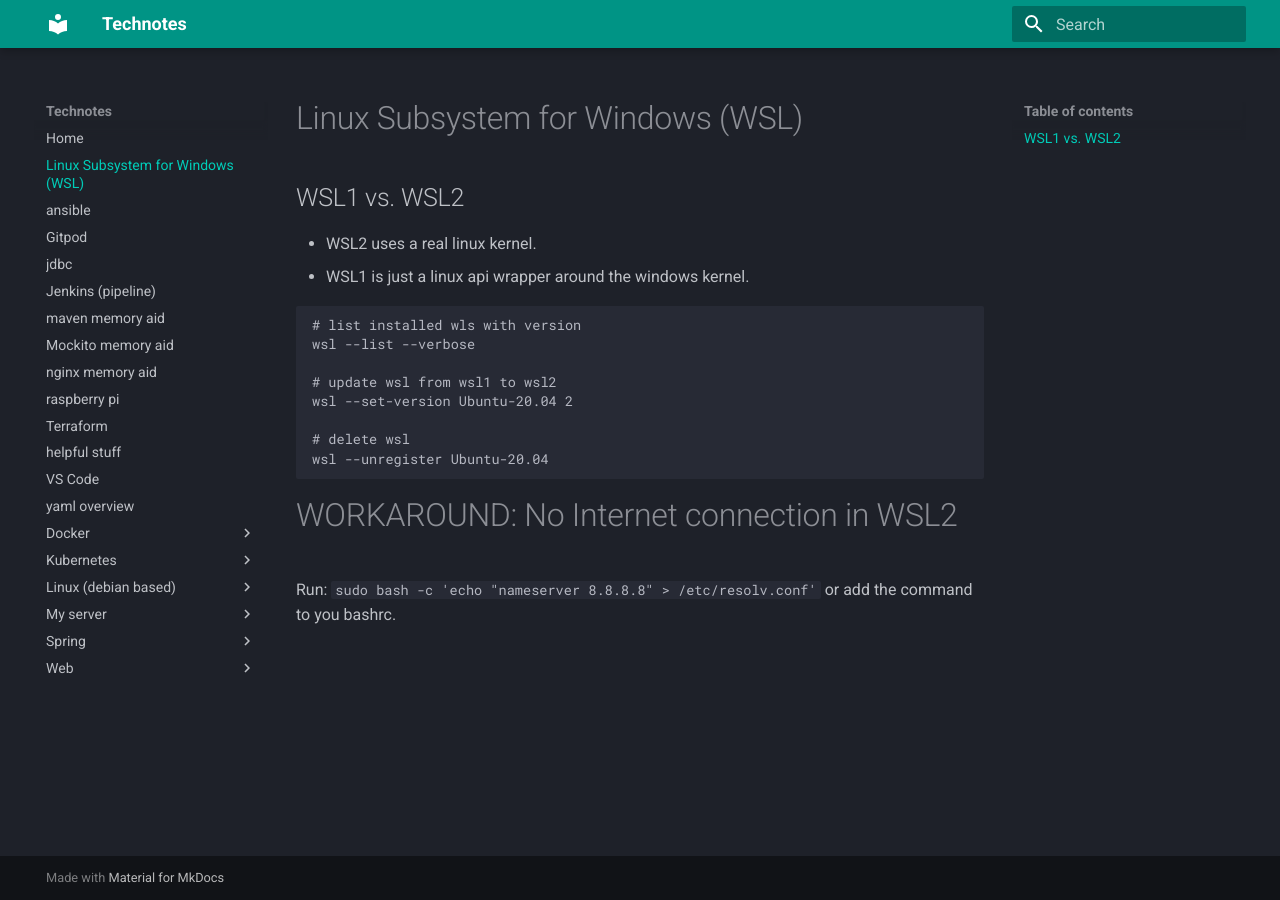
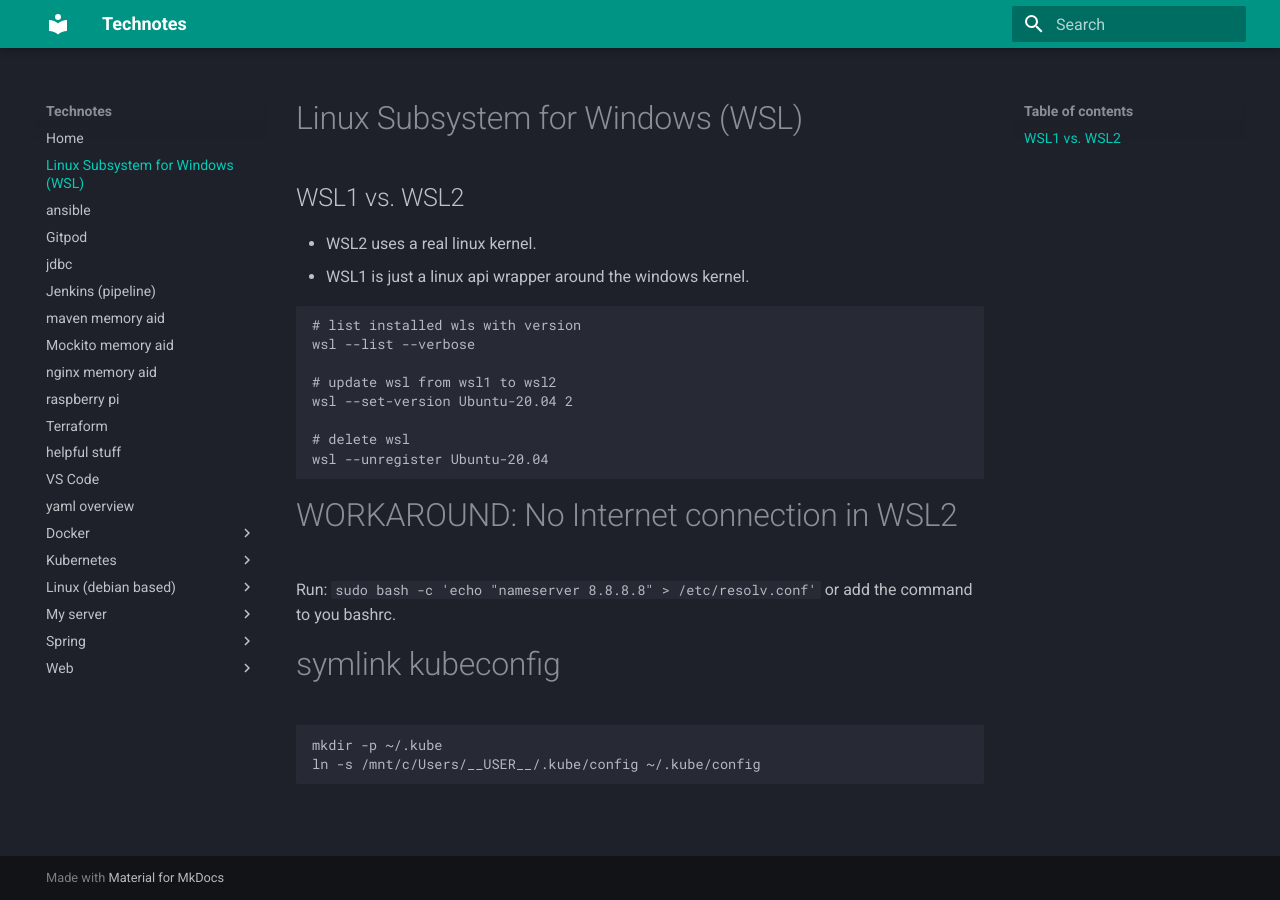
Before and after one commit to organicaudio/useful-code-snippets2, an MkDocs documentation site: the page built from docs/WSL.md, in a window 1280 px wide. Built offline with MkDocs 1.6.1 and Material for MkDocs 9.7.7, drawn with Linux system fonts in a browser that asks for light colours.

Commit message:
kubectl under wsl

````diff
--- a/docs/WSL.md
+++ b/docs/WSL.md
@@ -19,3 +19,10 @@ wsl --unregister Ubuntu-20.04
 # WORKAROUND: No Internet connection in WSL2
 
 Run: `sudo bash -c 'echo "nameserver 8.8.8.8" > /etc/resolv.conf'` or add the command to you bashrc.
+
+# symlink kubeconfig
+
+```
+mkdir -p ~/.kube
+ln -s /mnt/c/Users/__USER__/.kube/config ~/.kube/config
+```
````
